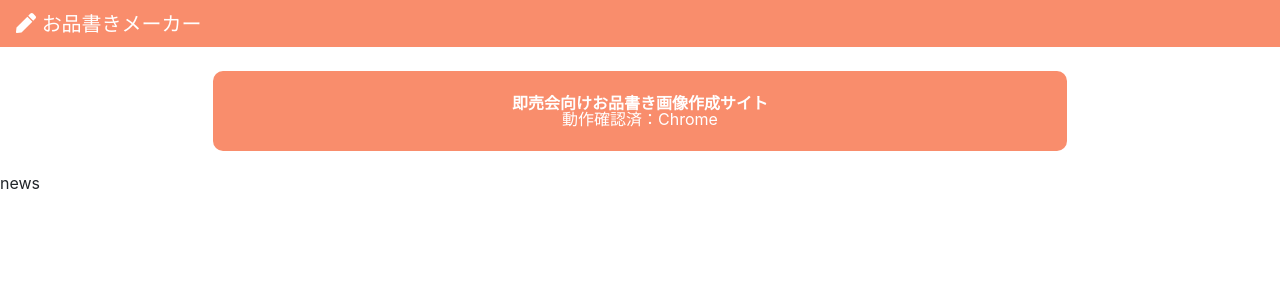
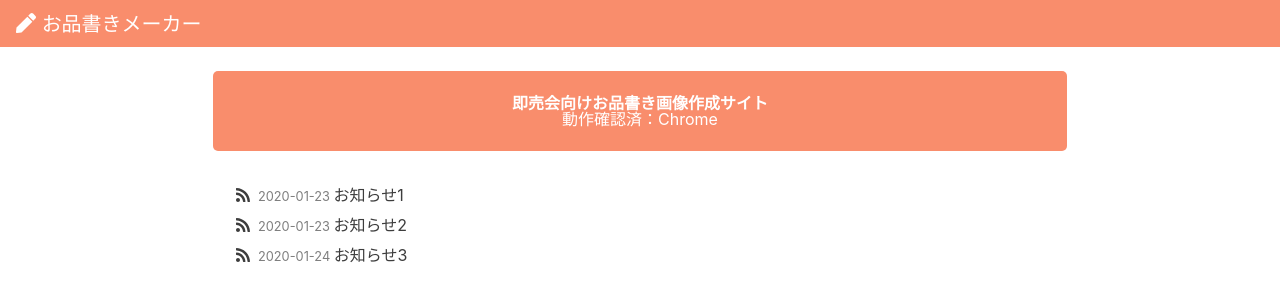
Before and after one commit to kyoruni/oshinagaki, a Vue app: page / in a window 1280 px wide. Shown: the top 300 px of the page. Built offline with nearby package versions, Linux system fonts and the light colour scheme.

Commit message:
:wrench: お知らせ表示

```diff
--- a/src/components/News.vue
+++ b/src/components/News.vue
@@ -1,11 +1,64 @@
 <template>
   <div class="news">
-    news
+    <b-row class="mt-4">
+      <div class="main col-8 mx-auto">
+        <ul class="m-2">
+          <li v-for="news in newsList" :key="news.id" class="news-list">
+            <font-awesome-icon icon="rss" class="news-list--icon" />
+            <span class="news-list--date">
+              {{ news.date }}
+            </span>
+            <span class="news-list--title">
+              {{ news.title }}
+            </span>
+          </li>
+        </ul>
+      </div>
+    </b-row>
   </div>
 </template>
 
 <script>
 export default {
-  name: 'News'
+  name: 'News',
+  data () {
+    return {
+      newsList: [
+        { id: 1, date: '2020-01-23', title: 'お知らせ1' },
+        { id: 2, date: '2020-01-23', title: 'お知らせ2' },
+        { id: 3, date: '2020-01-24', title: 'お知らせ3' }
+      ]
+    }
+  }
 }
 </script>
+
+<style lang="scss" scoped>
+.main {
+  color: #6c757d;
+}
+
+ul {
+  list-style: none;
+}
+
+li {
+  margin-bottom: 5px;
+}
+
+// お知らせリスト
+.news-list {
+  color: #3d3d3d;
+  height: 25px;
+  line-height: 25px;
+  // お知らせリストのアイコン
+  &--icon {
+    margin-right: 4px;
+  }
+  // お知らせリストの日付
+  &--date {
+    color: #7f7f7f;
+    font-size: 0.8rem;
+  }
+}
+</style>
--- a/src/views/Home.vue
+++ b/src/views/Home.vue
@@ -12,9 +12,7 @@
       </div>
     </b-row>
     <!-- お知らせ -->
-    <b-row class="mt-4">
-      <news />
-    </b-row>
+    <news />
   </div>
 </template>
 
@@ -32,7 +30,7 @@ export default {
 <style lang="scss" scoped>
 .infomation {
   background: #f98d6c;
-  border-radius: 10px;
+  border-radius: 5px;
   color: #fff;
 }
 </style>
```
